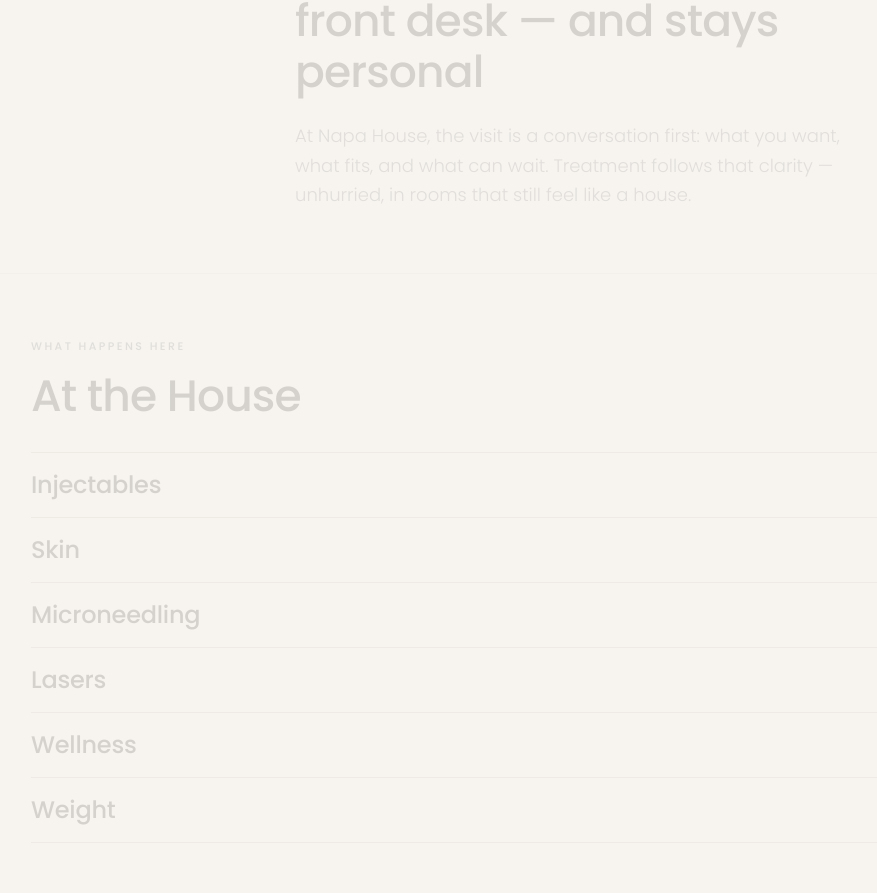
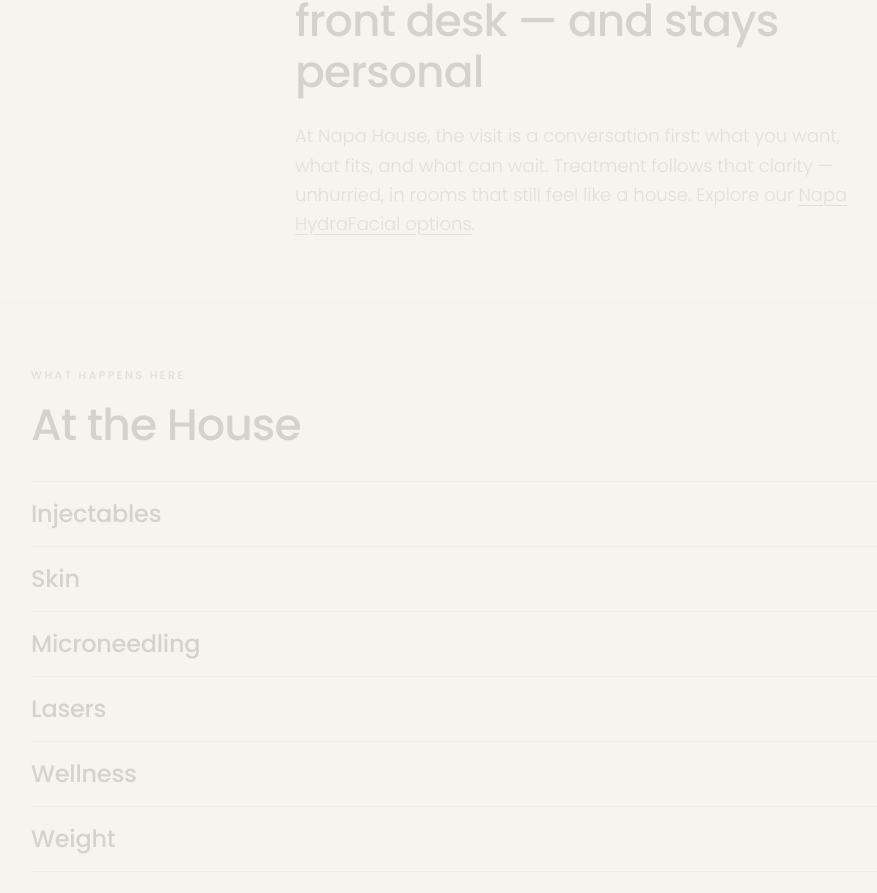
Before and after one commit to zwagner19/rella-aesthetics, a Next.js app: page /locations/napa in a window 1280 px wide. Shown: the part 1499-2392 px from the top of the page, without its empty margins (17-894 px from the left). Built offline with nearby package versions, Linux system fonts and the light colour scheme.

Commit message:
Link Napa House to local HydraFacial options in existing copy

```diff
--- a/src/components/location/NapaHousePage.tsx
+++ b/src/components/location/NapaHousePage.tsx
@@ -119,7 +119,14 @@ export function NapaHousePage() {
           <p className="mt-6 max-w-[36rem] text-base font-light leading-relaxed text-silver md:text-lg">
             At Napa House, the visit is a conversation first: what you want,
             what fits, and what can wait. Treatment follows that clarity —
-            unhurried, in rooms that still feel like a house.
+            unhurried, in rooms that still feel like a house. Explore our{" "}
+            <a
+              href="/napa/hydrafacial/"
+              className="underline underline-offset-4 hover:underline focus-visible:underline"
+            >
+              Napa HydraFacial options
+            </a>
+            .
           </p>
         </div>
       </section>
```
